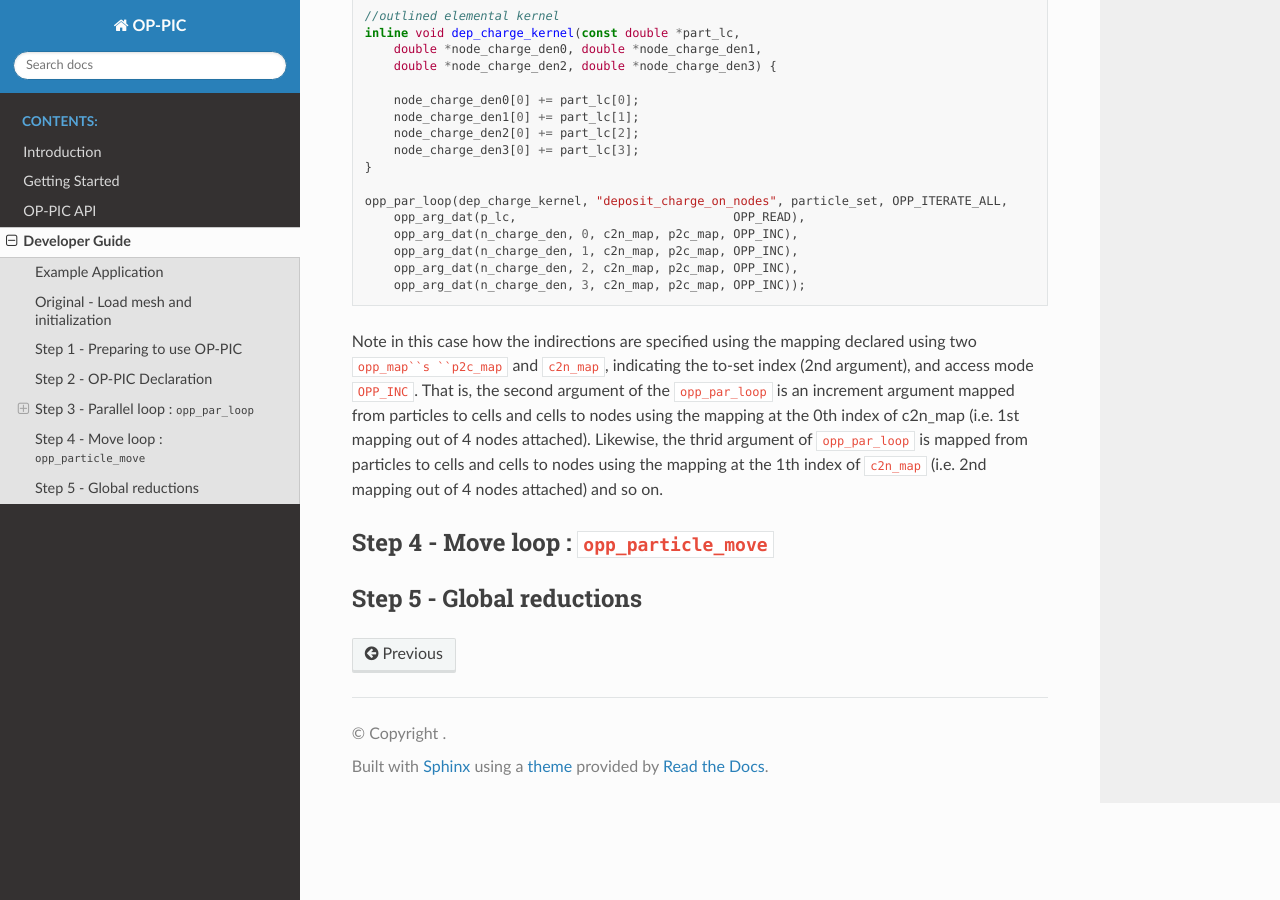
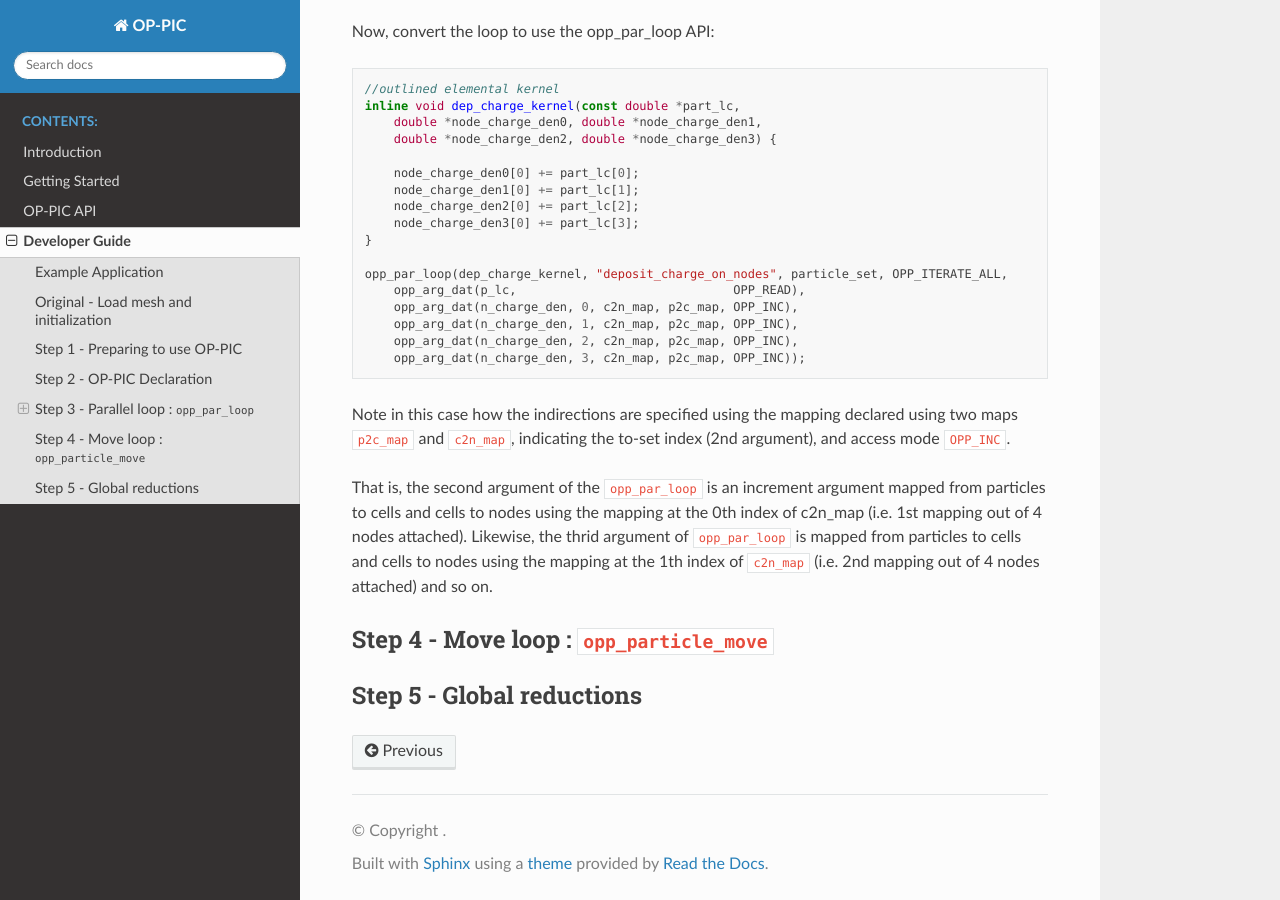
Before and after one commit to ZamanLantra/git_docs_test, a Sphinx documentation site: the page built from doc/developer_guide.rst, in a window 1280 px wide and 900 px high, scrolled down 9375 px. Built offline with Sphinx 7.4.7 and the Read the Docs theme 2.0.0, drawn with Linux system fonts in a browser that asks for light colours; pages that are not in the unit, such as notebooks, are missing from menus; some of the changed text lies outside the part shown.

Commit message:
Update developer_guide.rst

```diff
--- a/doc/developer_guide.rst
+++ b/doc/developer_guide.rst
@@ -170,8 +170,8 @@
 Step 3 - Parallel loop : ``opp_par_loop``
 ------------------------------------------
 
-Direct loop
-~~~~~~~~~~~
+(a) Direct loop
+~~~~~~~~~~~~~~~
 
 We can now convert a direct loop to use the OP-PIC API.
 
@@ -223,8 +223,8 @@
 - given that ``n_volume`` is read only we also indicate this by the key word ``const`` for ``compute_ncd_kernel`` elemental kernel.
 - note that we have accessed a const value ``CONST_spwt`` that we declared using ``opp_decl_const<OPP_REAL>()`` API call.
 
-Indirect loop (single indirection)
-~~~~~~~~~~~~~~~~~~~~~~~~~~~~~~~~~~
+(b) Indirect loop (single indirection)
+~~~~~~~~~~~~~~~~~~~~~~~~~~~~~~~~~~~~~~
 
 We have selected two loops in FemPIC to demonstrate single indirections.
 
@@ -301,6 +301,7 @@
         opp_arg_dat(n_potential, 3, c2n_map, OPP_READ));
 
 Note in this case how the indirections are specified using the mapping declared as ``opp_map`` ``c2n_map``, indicating the to-set index (2nd argument), and access mode ``OPP_READ``.
+
 That is, the thrid argument of the ``opp_par_loop`` is a read-only argument mapped from cells to nodes using the mapping at the 0th index of c2n_map (i.e. 1st mapping out of 4 nodes attached).
 Likewise, the fourth argument of ``opp_par_loop`` is mapped from cells to nodes using the mapping at the 1th index of ``c2n_map`` (i.e. 2nd mapping out of 4 nodes attached) and so on.
 
@@ -361,10 +362,11 @@
         opp_arg_dat(p_vel,         OPP_WRITE));
 
 Note in this case how the indirections are specified using the mapping declared as ``opp_map`` ``p2c_map``, and access mode ``OPP_READ``.
+
 That is, the first argument of the ``opp_par_loop`` is a read-only argument mapped from particles to cells, however a mapping index is not required since always particles to cells mapping has a dimension of one.
 
-Double Indirect loop
-~~~~~~~~~~~~~~~~~~~~
+(c) Double Indirect loop
+~~~~~~~~~~~~~~~~~~~~~~~~
 
 There could be instances where double indirection is required.
 For example in ``deposit_charge_on_nodes``, we may need to deposit charge from particles to nodes, but from particles we have a single mapping towards the cells, with another mapping from cells to nodes.
@@ -438,7 +440,8 @@
         opp_arg_dat(n_charge_den, 2, c2n_map, p2c_map, OPP_INC),
         opp_arg_dat(n_charge_den, 3, c2n_map, p2c_map, OPP_INC));
 
-Note in this case how the indirections are specified using the mapping declared using two ``opp_map``s ``p2c_map`` and ``c2n_map``, indicating the to-set index (2nd argument), and access mode ``OPP_INC``.
+Note in this case how the indirections are specified using the mapping declared using two maps ``p2c_map`` and ``c2n_map``, indicating the to-set index (2nd argument), and access mode ``OPP_INC``.
+
 That is, the second argument of the ``opp_par_loop`` is an increment argument mapped from particles to cells and cells to nodes using the mapping at the 0th index of c2n_map (i.e. 1st mapping out of 4 nodes attached).
 Likewise, the thrid argument of ``opp_par_loop`` is mapped from particles to cells and cells to nodes using the mapping at the 1th index of ``c2n_map`` (i.e. 2nd mapping out of 4 nodes attached) and so on.
 
```
